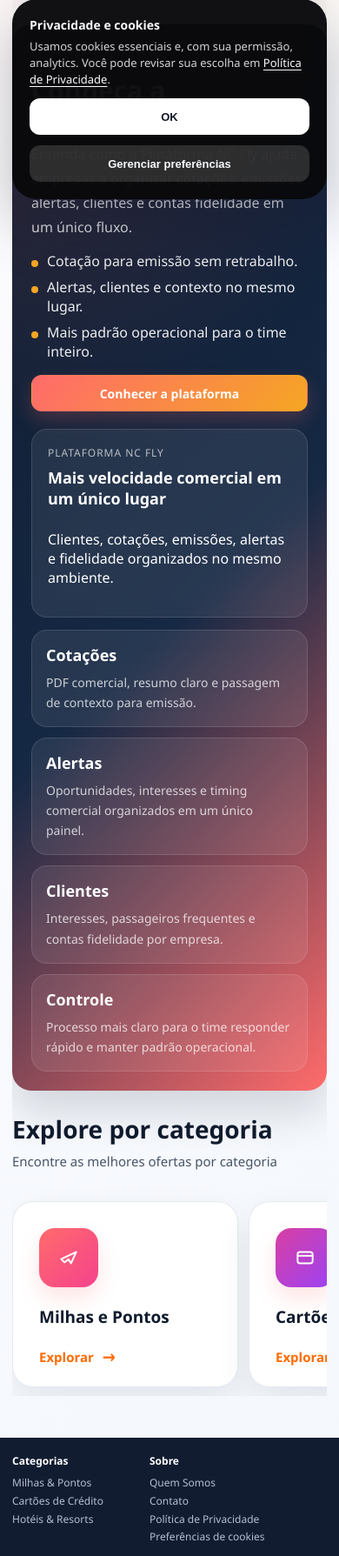
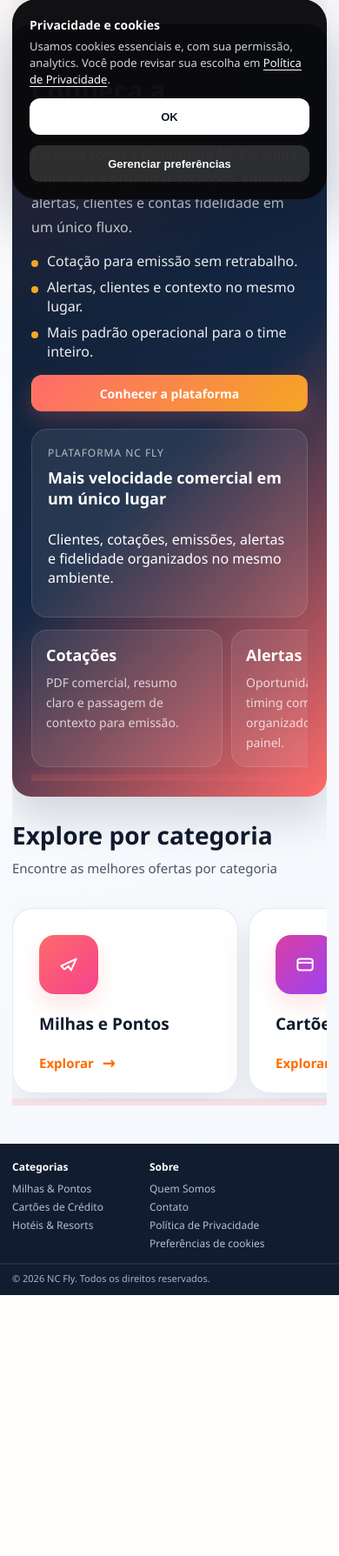
Before and after one commit to PedroNacari97/site-fpp, a Django app: page /home/ in a window 390 px wide. Shown: the part 601-2390 px from the top of the page at 87% size. After the commit the page ends 2090 px from the top, so only its background shows below. Run offline with Django 5.2, Linux system fonts and the light colour scheme; data comes from the database, SQL or seed files in the repository; data that the repository does not hold is empty; parts of the project's set-up code (start-up, migrations or seed data) failed here and were passed over.

Commit message:
feat: scroll mobile - spotlight grid, flow snap, indicador sempre visível
- news-platform-spotlight__grid: scroll horizontal no mobile (cards 65vw)
- portal-saas-flow: scrollbar laranja maior (5px), scroll-snap no hero window
- Indicador sempre visível: box-shadow laranja sutil na borda inferior
  de todos os containers com scroll horizontal no mobile
- Scrollbars de todos os containers aumentados para 5px e mais opacos

Co-Authored-By: Claude Sonnet 4.6 <noreply@anthropic.com>

```diff
--- a/portal/static/portal/css/portal.css
+++ b/portal/static/portal/css/portal.css
@@ -4333,12 +4346,41 @@ img {
     overflow-x: auto;
     -webkit-overflow-scrolling: touch;
     gap: 12px;
-    padding-bottom: 10px;
-  }
+    padding-bottom: 12px;
+    scrollbar-width: thin;
+    scrollbar-color: rgba(255, 107, 107, 0.6) rgba(255, 107, 107, 0.15);
+  }
+  .portal-saas-modules::-webkit-scrollbar,
+  .portal-saas-list-grid::-webkit-scrollbar { height: 5px; }
+  .portal-saas-modules::-webkit-scrollbar-track,
+  .portal-saas-list-grid::-webkit-scrollbar-track { background: rgba(255, 107, 107, 0.15); border-radius: 4px; }
+  .portal-saas-modules::-webkit-scrollbar-thumb,
+  .portal-saas-list-grid::-webkit-scrollbar-thumb { background: rgba(255, 107, 107, 0.6); border-radius: 4px; }
   .portal-saas-modules > *,
   .portal-saas-list-grid > * {
     flex: 0 0 78vw;
     max-width: 300px;
+  }
+
+  /* Home spotlight grid (Cotações/Alertas/Clientes/Controle): scroll horizontal */
+  .news-platform-spotlight__grid {
+    display: flex;
+    flex-wrap: nowrap;
+    overflow-x: auto;
+    -webkit-overflow-scrolling: touch;
+    gap: 10px;
+    padding-bottom: 12px;
+    grid-template-columns: unset;
+    scrollbar-width: thin;
+    scrollbar-color: rgba(255, 107, 107, 0.6) rgba(255, 107, 107, 0.15);
+  }
+  .news-platform-spotlight__grid::-webkit-scrollbar { height: 5px; }
+  .news-platform-spotlight__grid::-webkit-scrollbar-track { background: rgba(255, 107, 107, 0.15); border-radius: 4px; }
+  .news-platform-spotlight__grid::-webkit-scrollbar-thumb { background: rgba(255, 107, 107, 0.6); border-radius: 4px; }
+  .news-platform-spotlight__grid article {
+    flex: 0 0 65vw;
+    max-width: 220px;
+    min-width: 0;
   }
 
   /* Carousel alertas */
@@ -4454,4 +4496,18 @@ img {
     max-width: 260px;
     min-height: 0;
   }
-}
+
+  /* ── Indicador de scroll sempre visível no mobile ────────
+     Containers com scroll recebem barra laranja decorativa
+     via box-shadow na parte inferior, sempre visível.        */
+  .news-categories-strip .news-categories-grid,
+  .news-home-frame .news-quick-grid,
+  .portal-saas-modules,
+  .portal-saas-list-grid,
+  .portal-saas-flow,
+  .news-platform-spotlight__grid,
+  .news-alerts-similar__scroll {
+    box-shadow: 0 4px 0 0 rgba(255, 107, 107, 0.18),
+                inset 0 -4px 0 0 rgba(255, 107, 107, 0.12);
+  }
+}
```
Also changed, not shown: other parts of portal/static/portal/css/portal.css (+22 -9 lines).
